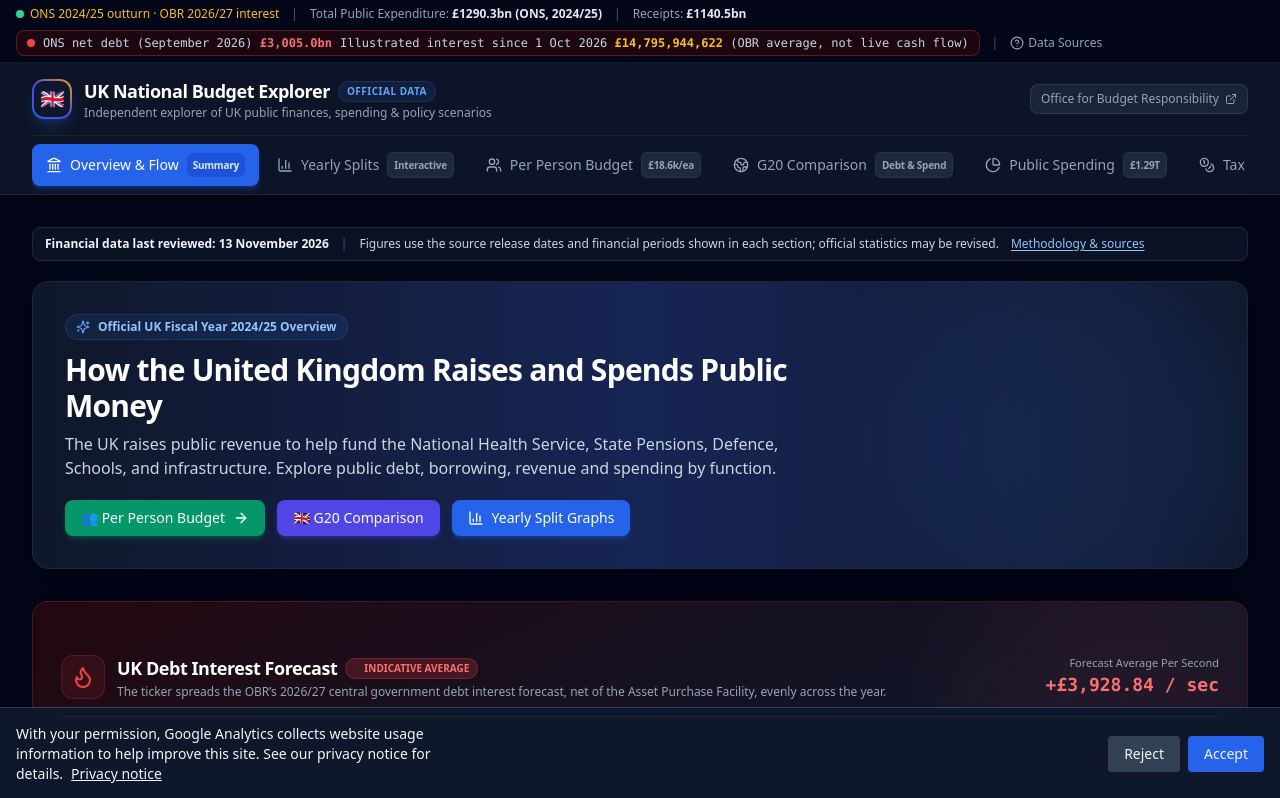
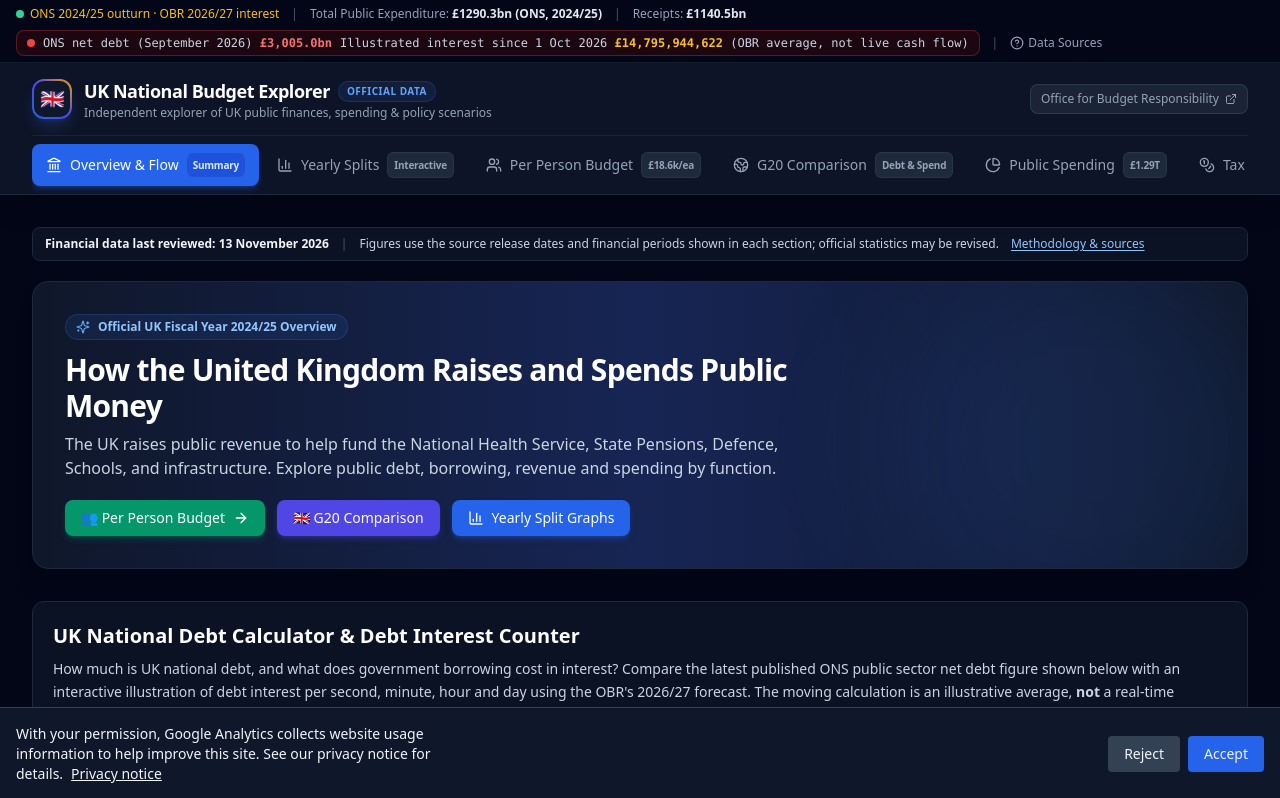
Before and after one commit to uk-budget-explorer/uk-budget-explorer.github.io, a React (Vite) app: page / in a window 1280 px wide. Shown: the top 798 px of the page. Built offline with nearby package versions, Linux system fonts and the light colour scheme.

Commit message:
Add discoverable national debt calculator introduction and clear ONS/OBR definitions

```diff
--- a/src/components/OverviewTab.tsx
+++ b/src/components/OverviewTab.tsx
@@ -77,6 +77,24 @@ export const OverviewTab: React.FC<OverviewTabProps> = ({ setActiveTab, onSelect
           </div>
         </div>
       </div>
+
+      {/* Debt feature introduction: visible content for users and search-engine indexing. */}
+      <section aria-labelledby="national-debt-calculator-title" className="rounded-xl border border-slate-800 bg-slate-900/70 p-4 sm:p-5">
+        <h2 id="national-debt-calculator-title" className="text-lg sm:text-xl font-bold text-white">
+          UK National Debt Calculator &amp; Debt Interest Counter
+        </h2>
+        <p className="mt-2 text-sm text-slate-300 leading-relaxed">
+          How much is UK national debt, and what does government borrowing cost in interest?
+          Compare the latest published ONS public sector net debt figure shown below with an interactive
+          illustration of debt interest per second, minute, hour and day using the OBR's 2026/27 forecast.
+          The moving calculation is an illustrative average, <strong>not</strong> a real-time national debt balance
+          or observed interest payments.
+        </p>
+        <p className="mt-2 text-xs text-slate-400">
+          Official debt stock: ONS September 2026 (provisional). Forecast interest: OBR 2026/27.
+          Financial data last reviewed 13 November 2026; sources and definitions are available under Methodology &amp; Sources.
+        </p>
+      </section>
 
       {/* Real-Time Debt Interest Live Ticker Widget */}
       <DebtInterestTicker variant="full" />
```
